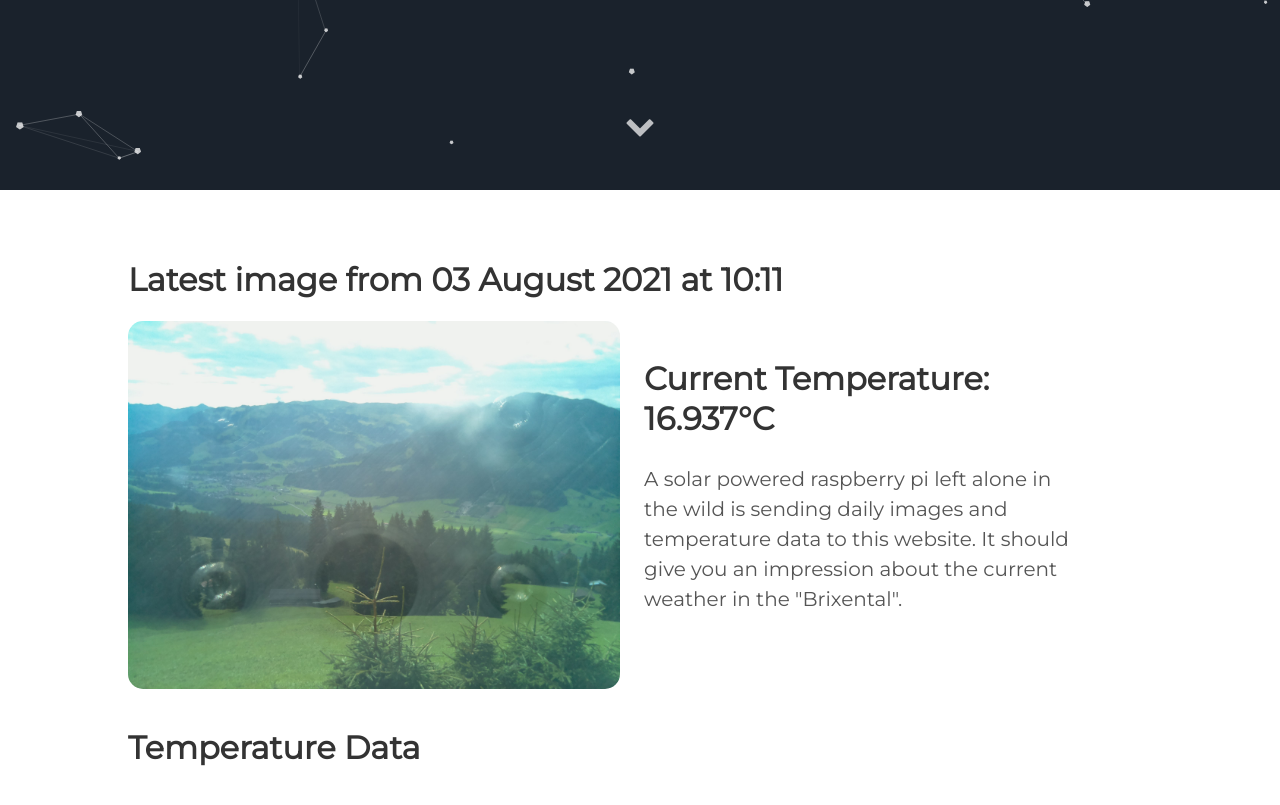
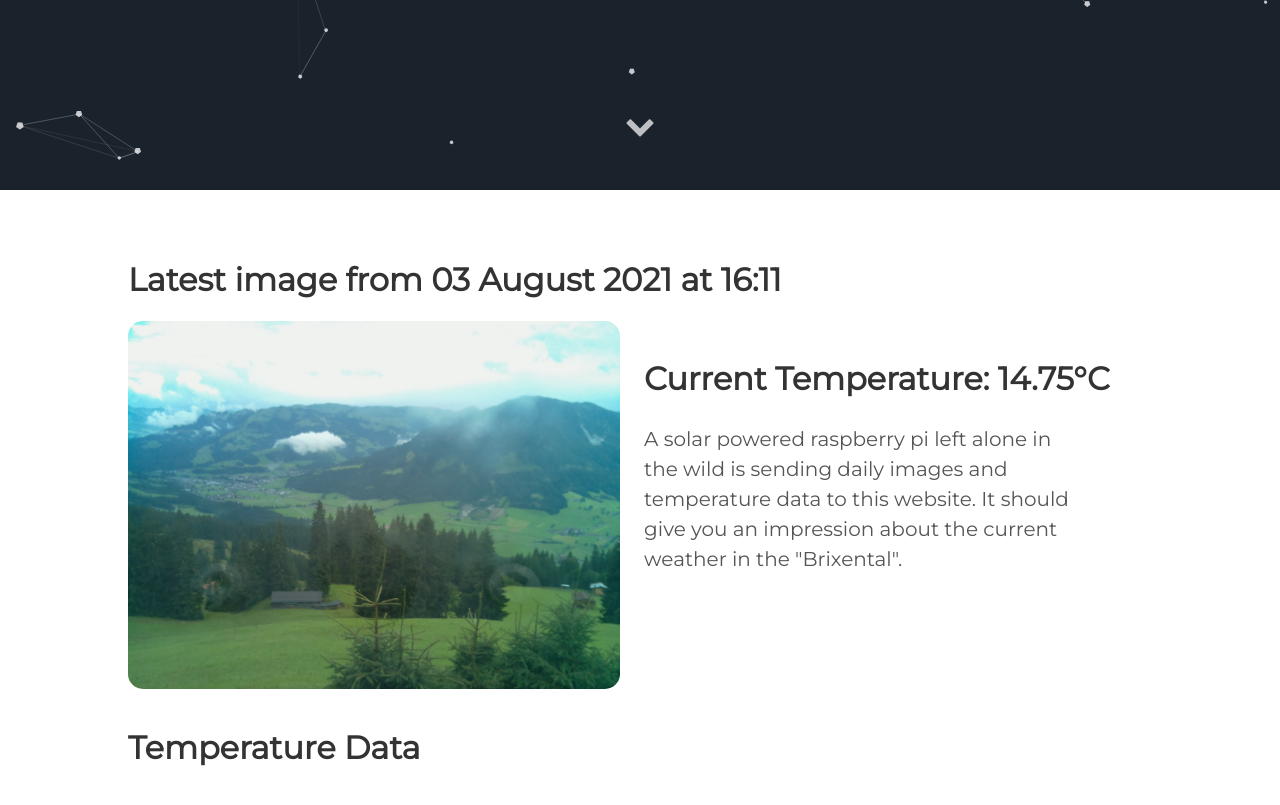
Before and after one commit to vektorious/vektorious.github.io, a Jekyll site: the page built from resources/huette.md, in a window 1280 px wide and 900 px high, scrolled down 710 px. Shown: the top 805 px of the window. Built offline with Jekyll 4.4.1, drawn with Linux system fonts in a browser that asks for light colours.

Commit message:
I'm a bot beep boop

```diff
--- a/resources/huette.md
+++ b/resources/huette.md
@@ -6,13 +6,13 @@ image: '/assets/img/'
 description: 'Live image from the Austrian alps'
 twitter_text: ' '
 ---
-## Latest image from 03 August 2021 at 10:11
+## Latest image from 03 August 2021 at 16:11
 <div class="huette">
   <div class="huette-image">
     <img src="{{ "/assets/img/huette.jpg" | prepend: site.baseurl }}">
   </div>
   <div class="huette-text">
-        <h2>Current Temperature: 16.937°C</h2>
+        <h2>Current Temperature: 14.75°C</h2>
         <p>A solar powered raspberry pi left alone in the wild is sending daily images and temperature data to this website. It should give you an impression about the current weather in the "Brixental".</p>
 
   </div>
```
Also changed, not shown: rpi-script/2021-08-03_161015.txt (renamed from rpi-script/2021-08-03_101012.txt, +5 -5 lines), rpi-script/huette.md (+2 -2 lines), assets/img/huette.jpg, assets/img/temp_plot.png, rpi-script/temp_plot.png, 1 other file.
